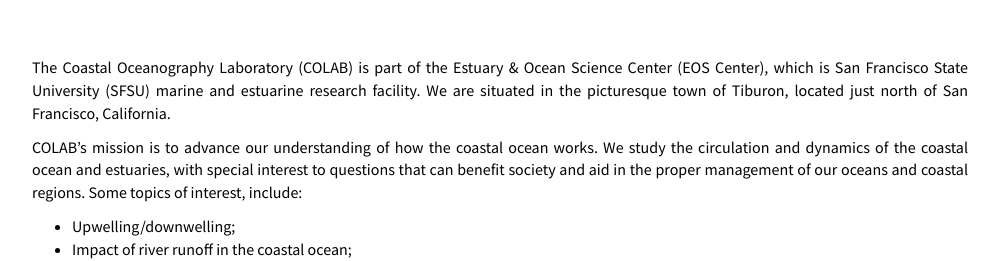
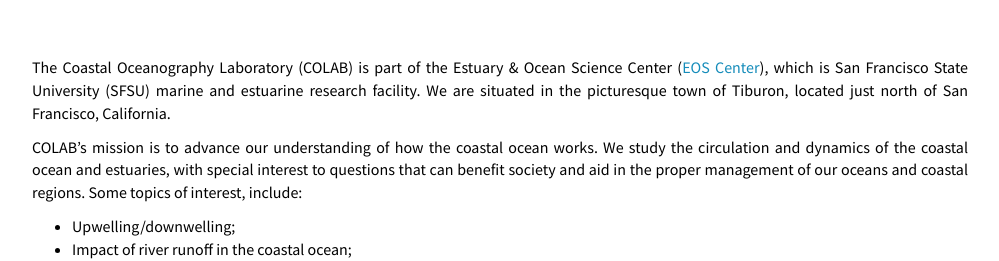
Before and after one commit to mazzinilab/mazzinilab.github.io, a Jekyll site: the page built from _pages/home.md, in a window 1280 px wide and 900 px high, scrolled down 664 px, cut to the strip 203-464 px from the top of the window. Shown: the whole strip, without its empty margins (140-1139 px from the left). Built offline with Jekyll 4.4.1, drawn with Linux system fonts in a browser that asks for light colours; nearby versions of some CDN libraries; comment, search, counter and statistics services are not loaded; some of the changed lines change nothing that is shown.

Commit message:
corrected eos new site

```diff
--- a/_includes/footer.html
+++ b/_includes/footer.html
@@ -8,7 +8,7 @@
 
 		<div class="col-sm-4 box">
 		  <p>&copy 2017 Mazzini Lab.</p>
-      <p>We are part of the <a href="http://rtc.sfsu.edu/">Estuary & Ocean Science Center (EOS Center - Romberg Tiburon Campus)</a> at <a href="http://www.sfsu.edu/">San Francisco State University</a>.</p>
+      <p>We are part of the <a href="http://eoscenter.sfsu.edu/">Estuary & Ocean Science Center (EOS Center - Romberg Tiburon Campus)</a> at <a href="http://www.sfsu.edu/">San Francisco State University</a>.</p>
       <p>  </p><p>
    </div>
 
--- a/_layouts/homelay.html
+++ b/_layouts/homelay.html
@@ -15,7 +15,7 @@
 		    <div class="row">
 
 		       <div class="col-sm-4" >
-		        <a href="http://rtc.sfsu.edu/">
+		        <a href="http://eoscenter.sfsu.edu/">
 		        <img src="{{ site.url }}{{ site.baseurl }}/images/logopic/EOS-int.jpg" style="width:70%; display: block; margin: auto" /></a>
 		       </div>
 
--- a/_pages/home.md
+++ b/_pages/home.md
@@ -62,7 +62,7 @@
 
 <div id="homeid" class="col-sm-12">
 <div style="text-align:justify" markdown="1">
-<p> The Coastal Oceanography Laboratory (COLAB) is part of the Estuary & Ocean Science Center (EOS Center), which is San Francisco State University (SFSU) marine and estuarine research facility. We are situated in the picturesque town of Tiburon, located just north of San Francisco, California.</p>
+<p> The Coastal Oceanography Laboratory (COLAB) is part of the Estuary & Ocean Science Center ([EOS Center](http://eoscenter.sfsu.edu/)), which is San Francisco State University (SFSU) marine and estuarine research facility. We are situated in the picturesque town of Tiburon, located just north of San Francisco, California.</p>
 <p> COLAB's mission is to advance our understanding of how the coastal ocean works. We study the circulation and dynamics of the coastal ocean and estuaries, with special interest to questions that can benefit society and aid in the proper management of our oceans and coastal regions. Some topics of interest, include:</p>
 
 * Upwelling/downwelling;
```
